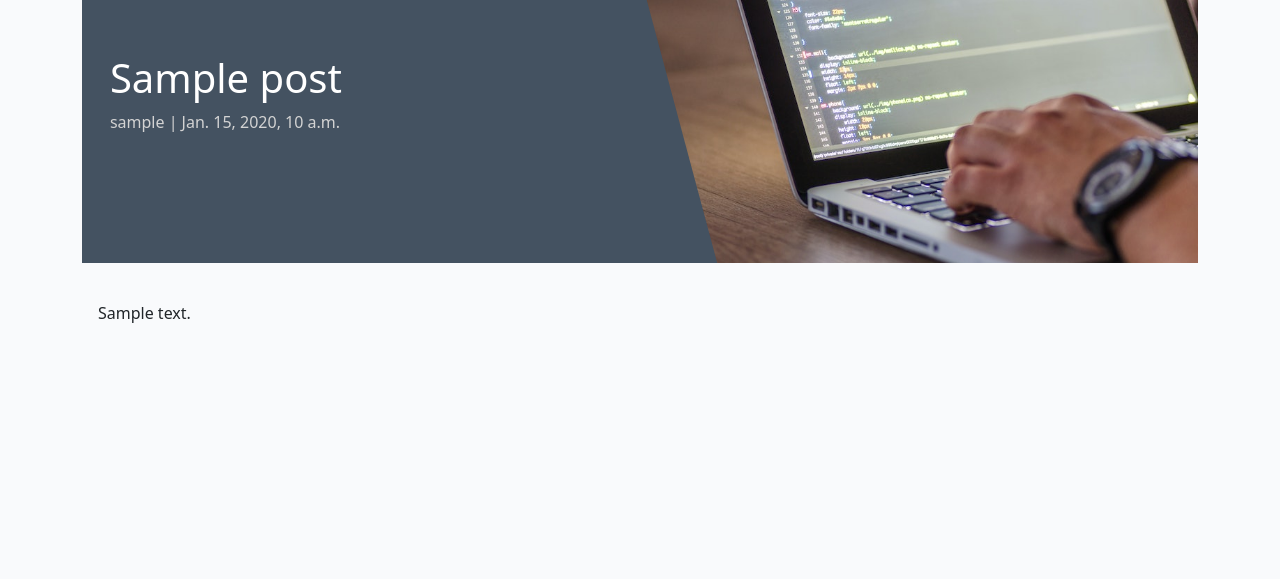
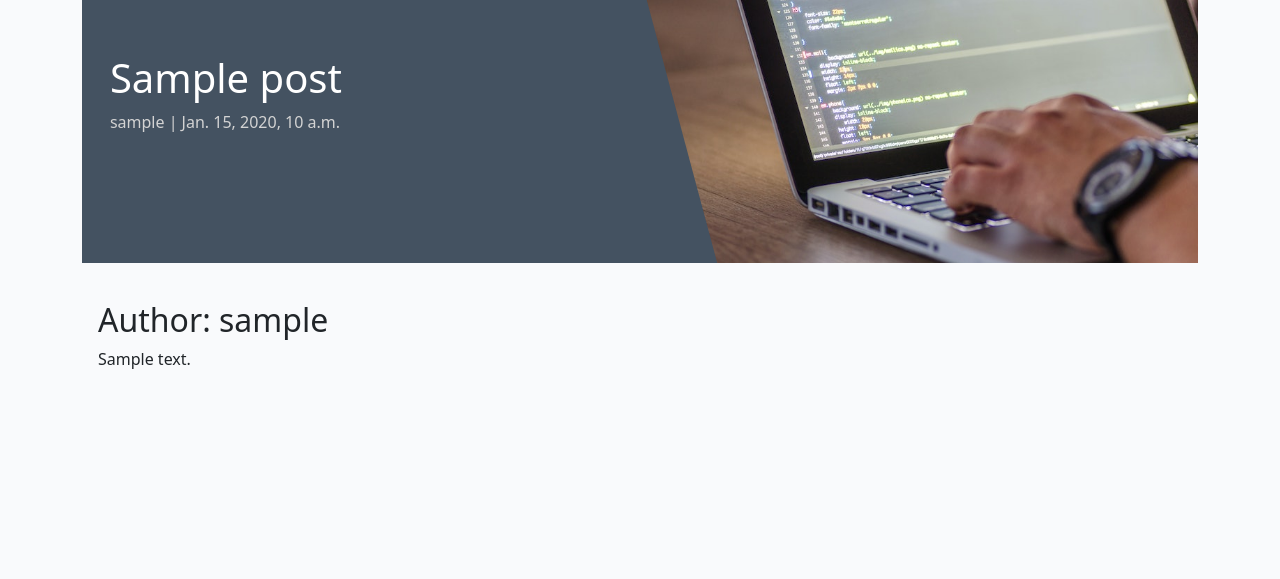
Before and after one commit to John-Kingham/codestar_blog, a Django app: a page that uses blog/templates/blog/post_detail.html in a window 1280 px wide. Shown: the part 71-650 px from the top of the page. Run offline with Django 4.2, Linux system fonts and the light colour scheme; tables that the repository leaves empty hold one stand-in row (values such as "Sample post").

Commit message:
feat: add author heading to post detail page

```diff
--- a/blog/templates/blog/post_detail.html
+++ b/blog/templates/blog/post_detail.html
@@ -24,6 +24,7 @@
             <div class="card-body">
                 <!-- The post content goes inside the card-text. -->
                 <!-- Use the | safe filter inside the template tags -->
+                 <h2>Author: {{ author }}</h2>
                 <p class="card-text">
                     {{ post.content | safe }}
                 </p>
--- a/blog/views.py
+++ b/blog/views.py
@@ -25,5 +25,5 @@ def post_detail(request, slug):
     """
     queryset = Post.objects.filter(status=PUBLISHED)
     post = get_object_or_404(queryset, slug=slug)
-
-    return render(request, "blog/post_detail.html", {"post": post})
+    context = {"post": post, "author": post.author}
+    return render(request, "blog/post_detail.html", context)
```
